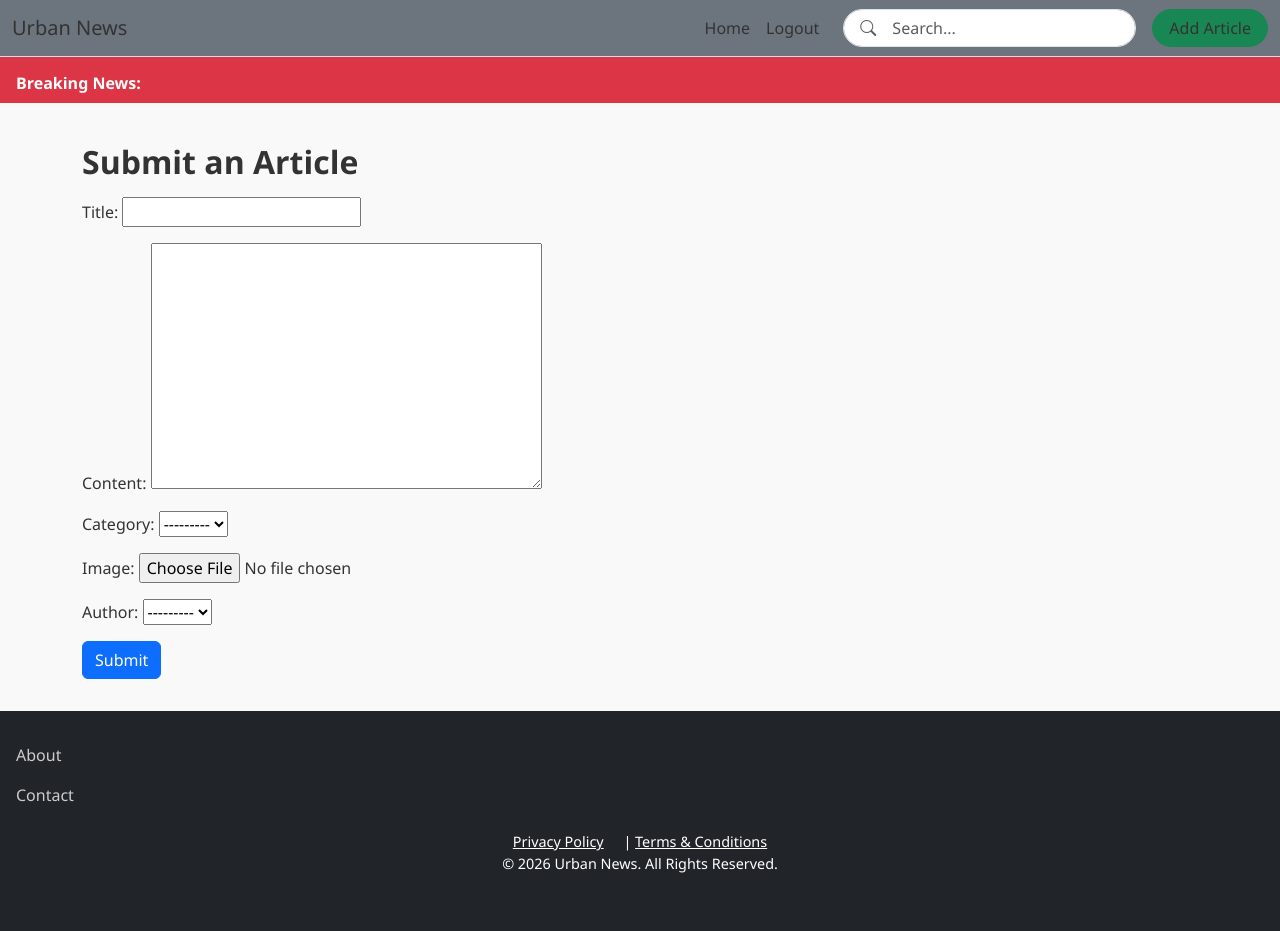
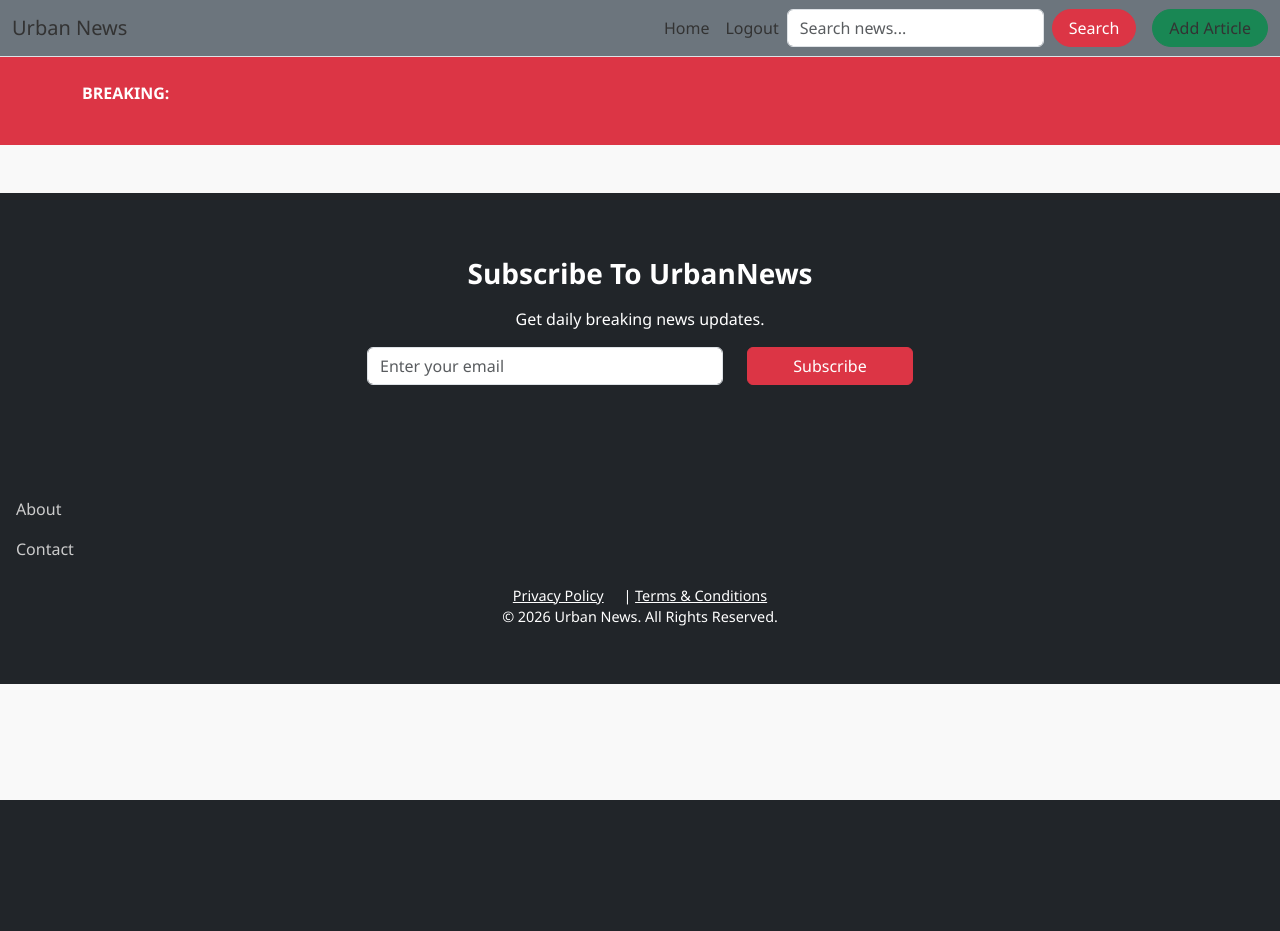
Before and after one commit to Judy-alaski/django-news-website, a Django app: page /add_article/ in a window 1280 px wide. After the commit the page ends 800 px from the top, so only its background shows below. Run offline with Django 5.2, Linux system fonts and the light colour scheme; the visitor is signed in with stand-in values (Sample User, id 1); data that the repository does not hold is empty; some libraries are stand-ins or nearby versions.

Commit message:
Updated Article Sections

```diff
--- a/news/newsApp/templates/newsApp/base.html
+++ b/news/newsApp/templates/newsApp/base.html
@@ -58,11 +58,9 @@
                         {% endif %}
                     </ul>
 
-                    <form class="d-flex mt-2 mt-lg-0 ms-lg-3" action="{% url 'search' %}" method="GET" style="position: relative;">
-                        <input class="form-control ps-5" type="search" name="q" placeholder="Search..." aria-label="Search" style="border-radius: 50px;">
-                        <button type="submit" class="btn position-absolute top-50 start-0 translate-middle-y ms-3 p-0 text-muted" style="z-index: 10;">
-                            <i class="bi bi-search"></i>
-                        </button>
+                    <form class="d-flex" method="GET" action="{% url 'search_articles' %}">
+                        <input class="form-control me-2" type="search" name="q" placeholder="Search news...">
+                        <button class="btn btn-danger" type="submit">Search</button>
                     </form>
 
                     {% if user.is_authenticated %}
@@ -74,22 +72,52 @@
     </div>
 
     <!-- Breaking News Banner -->
-    <div class="breaking-news bg-danger text-white px-3 py-2">
-        <strong>Breaking News:</strong>
-        <marquee behavior="scroll" direction="left" scrollamount="5">
+    <div class="breaking-ticker bg-danger text-white py-2">
+    <div class="container d-flex">
+
+        <strong class="me-3">BREAKING:</strong>
+
+        <marquee behavior="scroll" direction="left">
+
             {% for article in breaking_news %}
-            <a href="{% url 'article_detail' article.slug %}" class="text-white text-decoration-none mx-2">
-                {{ article.title }}
-            </a>
-            {% empty %}
-            Coming Soon...
+                <a href="{% url 'article_detail' article.slug %}" class="text-white text-decoration-none me-4">
+                    {{ article.title }}
+                </a>
             {% endfor %}
+
         </marquee>
+
     </div>
-    <div class="container mt-4">
-        {% block content %}
-        {% endblock %}
+</div>
+
+<div class="newsletter-section bg-dark text-white p-5 mt-5">
+    <div class="container text-center">
+
+        <h3>Subscribe To UrbanNews</h3>
+
+        <p>Get daily breaking news updates.</p>
+
+        <form method="POST" action="{% url 'subscribe' %}">
+            {% csrf_token %}
+
+            <div class="row justify-content-center">
+
+                <div class="col-md-4">
+                    <input type="email" name="email" class="form-control" placeholder="Enter your email">
+                </div>
+
+                <div class="col-md-2">
+                    <button class="btn btn-danger w-100">
+                        Subscribe
+                    </button>
+                </div>
+
+            </div>
+
+        </form>
+
     </div>
+</div>
 
     <footer class="bg-dark text-white py-4">
         <ul class="navbar-nav">
--- a/news/newsApp/urls.py
+++ b/news/newsApp/urls.py
@@ -4,8 +4,8 @@ from . import views
 urlpatterns = [
     # Home and General Views
     path('', views.home, name='home'),
-    path('newsletter-signup/', views.newsletter_signup, name='newsletter_signup'),
-    path('search/', views.search_view, name='search'),
+    path('newsletter-signup/', views.NewsletterSubscriber, name='newsletter_signup'),
+    path('search/', views.search_articles, name='search'),
     path('trending/', views.trending_articles_view, name='trending_articles'),
     path('about/', views.about, name='about'),
     path('contact/', views.contact, name='contact'),
--- a/news/newsApp/views.py
+++ b/news/newsApp/views.py
@@ -174,42 +174,44 @@ def logout_view(request):
     logout(request)
     return redirect('home')
 
-def search_view(request):
-    query = request.GET.get('q', '')
-    results = []
+def search_articles(request):
+    query = request.GET.get('q')
 
-    if query:
-        results = Article.objects.filter(
-            Q(title__icontains=query) | Q(content__icontains=query)
-        ).order_by('-published_date')
+    results = Article.objects.filter(
+        Q(title__icontains=query) |
+        Q(content__icontains=query) |
+        Q(tags__icontains=query)
+    ).distinct()
 
-    context = {
+    return render(request, 'newsApp/search_results.html', {
         'query': query,
-        'results': results,
-    }
-    return render(request, 'newsApp/search_results.html', context)
+        'results': results
+    })
 
-def newsletter_signup(request):
+#def search_view(request):
+    #query = request.GET.get('q', '')
+    #results = []
+
+    #if query:
+        #results = Article.objects.filter(
+            #Q(title__icontains=query) | Q(content__icontains=query)
+        #).order_by('-published_date')
+
+    #context = {
+        #'query': query,
+        #'results': results,
+    #}
+    #return render(request, 'newsApp/search_results.html', context)
+
+def subscribe(request):
     if request.method == 'POST':
         email = request.POST.get('email')
-        if email:
-            # TODO: Save email to a model or send to mailing list API
-            messages.success(request, "Thanks for signing up!")
-            return redirect('home')  # Replace 'home' with your actual homepage URL name
-        else:
-            messages.error(request, "Please enter a valid email address.")
-    return redirect('home')
 
-def newsletter_signup(request):
-    if request.method == 'POST':
-        email = request.POST.get('email')
-        if email:
-            NewsletterSubscriber.objects.get_or_create(email=email)
-            messages.success(request, "Thanks for signing up!")
-            return redirect('home')
-        else:
-            messages.error(request, "Please enter a valid email address.")
-    return redirect('home')
+        if not NewsletterSubscriber.objects.filter(email=email).exists():
+            NewsletterSubscriber.objects.create(email=email)
+            messages.success(request, "Subscription successful!")
+
+    return redirect('/')
 
 
 @login_required
```
Also changed, not shown: news/newsApp/templates/newsApp/article_detail.html (+25 -0 lines), news/newsApp/templates/newsApp/home.html (+11 -4 lines), news/newsApp/templates/newsApp/search_results.html (+41 -11 lines).
